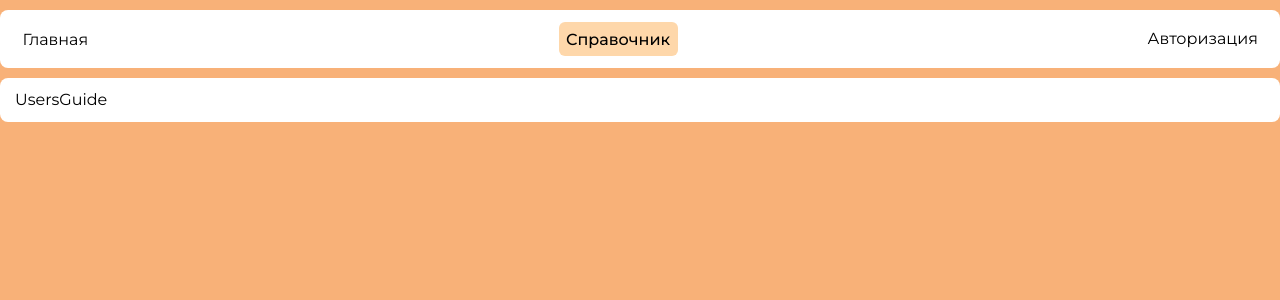
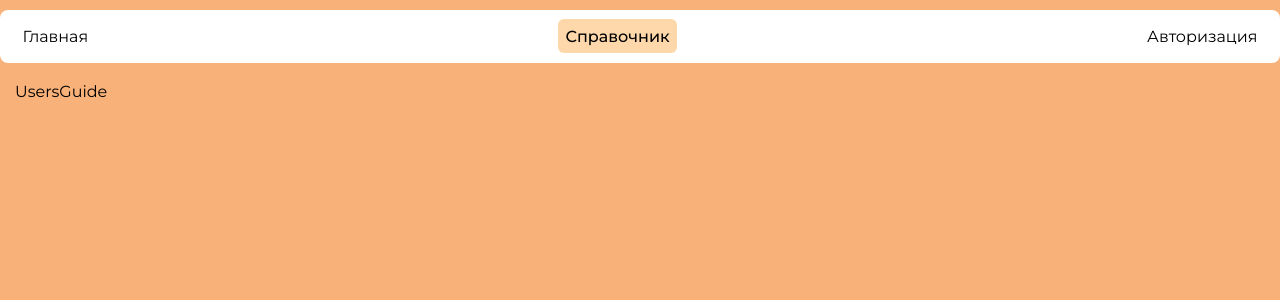
Before and after one commit to Alaicry/work-project-client, a React (Vite) app: page /guide/users in a window 1280 px wide. Shown: the top 300 px of the page. Built offline with nearby package versions, Linux system fonts and the light colour scheme; no server answers.

Commit message:
switching to regular CSS classes

```diff
--- a/package.json
+++ b/package.json
@@ -24,7 +24,7 @@
     "@vitejs/plugin-react": "^3.1.0",
     "autoprefixer": "^10.4.14",
     "postcss": "^8.4.23",
-    "sass": "^1.62.0",
+    "sass": "^1.63.3",
     "tailwindcss": "^3.3.1",
     "vite": "^4.2.0"
   }
--- a/src/components/Container.jsx
+++ b/src/components/Container.jsx
@@ -5,8 +5,8 @@ const Container = ({ children, classNameToProps }) => {
 		<div
 			className={
 				classNameToProps
-					? `max-w-7xl py-[5px] px-[15px] mx-auto my-0 bg-white rounded-lg ${classNameToProps}`
-					: "max-w-7xl py-[10px] px-[15px] mx-auto my-0 bg-white rounded-lg"
+					? `container ${classNameToProps}`
+					: "container"
 			}
 		>
 			{children}
--- a/src/components/Header.jsx
+++ b/src/components/Header.jsx
@@ -22,17 +22,15 @@ const Header = () => {
 	};
 
 	return (
-		<header className="py-[10px]">
-			<Container>
+		<header className="header">
+			<Container classNameToProps="container--white container--rounded">
 				<nav className="nav">
-					<ul className="flex items-center justify-between">
+					<ul className="menu">
 						{navLinkRoutes.map((route, index) => (
-							<li className="py-[5px]" key={index}>
+							<li className="menu__item" key={index}>
 								<NavLink
 									className={({ isActive }) =>
-										isActive
-											? "p-[7.5px] rounded-md bg-orange-200 font-medium"
-											: "p-[7.5px] rounded-md hover:bg-orange-200"
+										isActive ? "menu__link menu__link--active" : "menu__link"
 									}
 									to={route.path}
 								>
@@ -40,19 +38,13 @@ const Header = () => {
 								</NavLink>
 							</li>
 						))}
-						<li className="p-[7px] rounded-md hover:bg-orange-200">
+						<li className="menu__item menu__link">
 							{!isAuth ? (
-								<button
-									className="cursor-pointer focus:outline-none"
-									onClick={toggleModal}
-								>
+								<button className="button-reset" onClick={toggleModal}>
 									Авторизация
 								</button>
 							) : (
-								<button
-									className="cursor-pointer focus:outline-none"
-									onClick={onClickLogout}
-								>
+								<button className="button-reset" onClick={onClickLogout}>
 									Выход
 								</button>
 							)}
--- a/src/css/index.css
+++ /dev/null
@@ -1,14 +0,0 @@
-@import url("https://cdnjs.cloudflare.com/ajax/libs/normalize/8.0.1/normalize.min.css");
-@import url("https://fonts.googleapis.com/css2?family=Montserrat:wght@400;500;700&display=swap");
-
-
-@tailwind base;
-@tailwind components;
-@tailwind utilities;
-
-
-body {
-	font-family: "Montserrat", sans-serif;
-	font-weight: 400;
-	background-color: #f8b178;
-}
--- a/src/main.jsx
+++ b/src/main.jsx
@@ -4,7 +4,7 @@ import App from "./App";
 import store from "./store";
 import { Provider } from "react-redux";
 import { BrowserRouter } from "react-router-dom";
-import "./css/index.css";
+import "./scss/index.scss";
 
 ReactDOM.createRoot(document.getElementById("root")).render(
 	<React.StrictMode>
--- /dev/null
+++ b/src/scss/base/_base.scss
@@ -0,0 +1,10 @@
+body {
+	font-family: "Montserrat", sans-serif;
+	font-weight: 400;
+	background-color: #f8b178;
+}
+
+.button-reset {
+	cursor: pointer;
+	outline: none;
+}
--- /dev/null
+++ b/src/scss/components/_Container.scss
@@ -0,0 +1,13 @@
+.container {
+	max-width: 1280px;
+	padding: 10px 15px;
+	margin: 0 auto;
+}
+
+.container--white {
+	background-color: #fff;
+}
+
+.container--rounded {
+	border-radius: 8px;
+}
--- /dev/null
+++ b/src/scss/components/_Header.scss
@@ -0,0 +1,23 @@
+.header {
+	padding: 10px 0;
+}
+
+.menu {
+	display: flex;
+	align-items: center;
+	justify-content: space-between;
+	&__item {
+		padding: 5px 0;
+	}
+	&__link {
+		padding: 7.5px;
+		border-radius: 6px;
+		&:hover {
+			background-color: rgb(254, 215, 170);
+		}
+		&--active {
+			font-weight: 500;
+			background-color: rgb(254, 215, 170);
+		}
+	}
+}
--- /dev/null
+++ b/src/scss/index.scss
@@ -0,0 +1,11 @@
+@import url("https://fonts.googleapis.com/css2?family=Montserrat:wght@400;500;700&display=swap");
+
+@tailwind base;
+@tailwind components;
+@tailwind utilities;
+
+@import "vendors/normalize";
+@import "./base/base";
+
+@import "./components/Container";
+@import "./components/Header";
--- a/tailwind.config.js
+++ b/tailwind.config.js
@@ -6,6 +6,10 @@ export default {
 			backgroundColor: {
 				"black-rgba": "rgba(0, 0, 0, 0.4)",
 			},
+			padding: {
+				"10px": "10px",
+				"5px": "5px",
+			},
 		},
 	},
 	plugins: [],
```
Also changed, not shown: src/scss/vendors/_normalize.scss (added, +2 -0 lines), src/scss/components/_AuthModal.scss (added), 1 other file (tests, documents, lock files or other folders).
